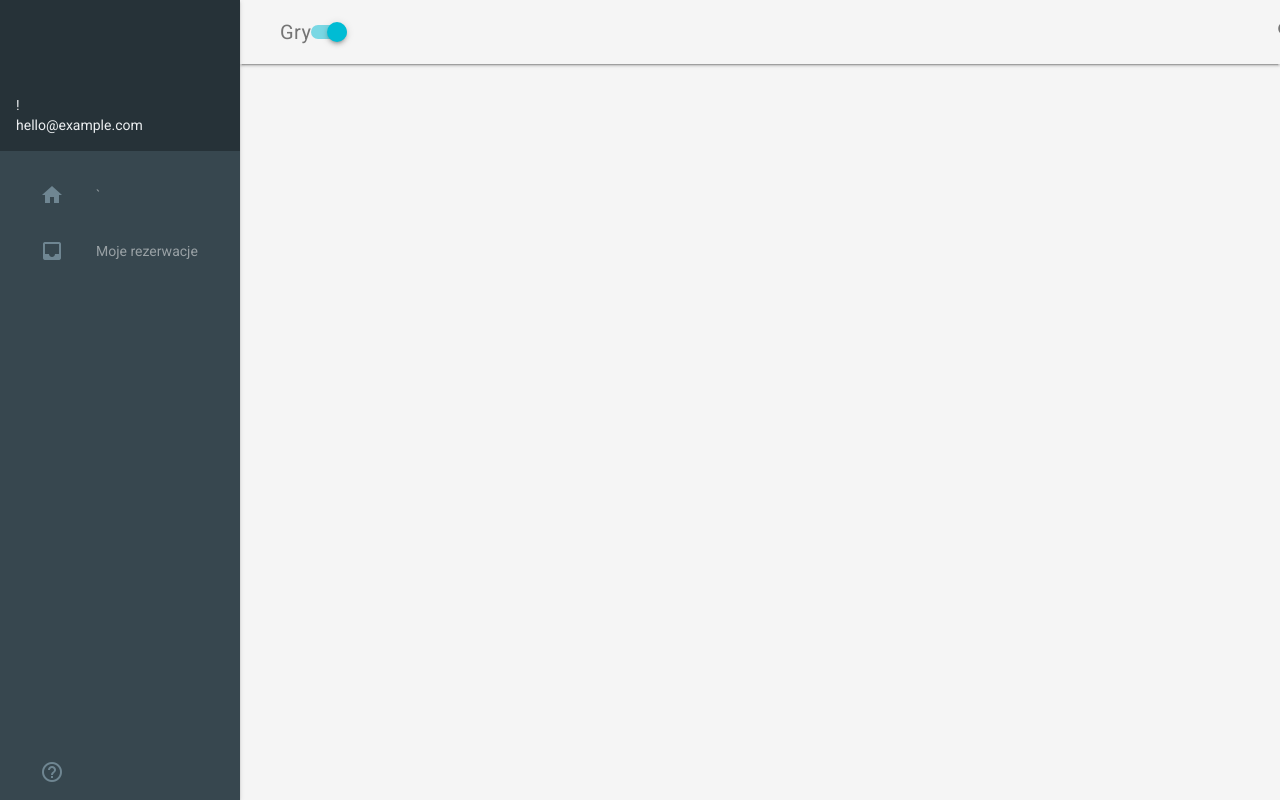
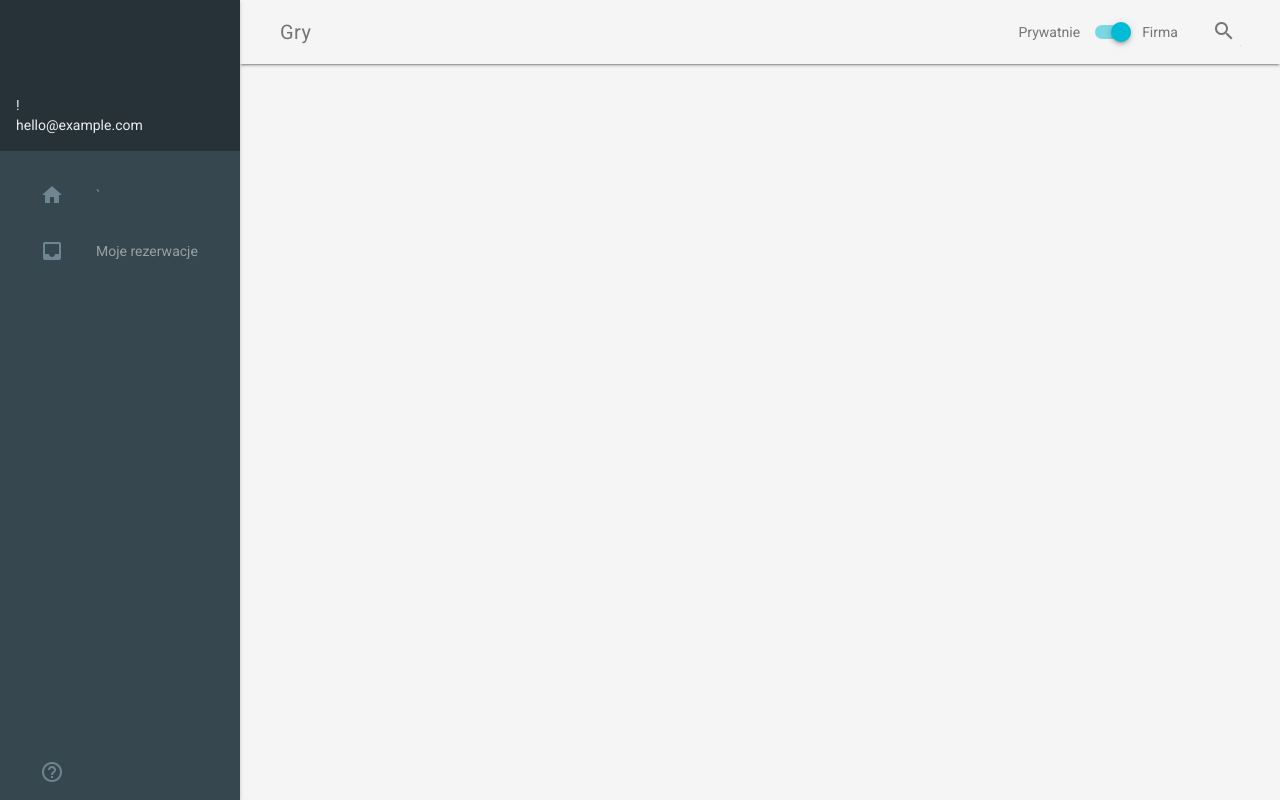
Before and after one commit to Komiii/GoU, a plain HTML site: page page/index.html in a window 1280 px wide. Drawn offline with nearby package versions, Linux system fonts and the light colour scheme.

Commit message:
Update index.html
s

```diff
--- a/page/index.html
+++ b/page/index.html
@@ -49,12 +49,15 @@
                 <div class="mdl-layout__header-row">
                     <span class="mdl-layout-title">Gry</span>
                     <div class="mdl-layout-spacer"></div>
-					<label class="mdl-switch mdl-js-switch mdl-js-ripple-effect" for="switch-1">
+					<span style="margin-right:15px">Prywatnie</span>
+					                    <div class="mdl-textfield mdl-js-textfield mdl-textfield--expandable" >
+										<label class="mdl-switch mdl-js-switch mdl-js-ripple-effect" for="switch-1">
 					  <input type="checkbox" id="switch-1" class="mdl-switch__input" checked>
 					  <span class="mdl-switch__label"></span>
-					</label>
+						</label></div>
+					<span style="margin-left:15px; margin-right:30px">Firma</span>
                     <div class="mdl-textfield mdl-js-textfield mdl-textfield--expandable">
-                        <label class="mdl-button mdl-js-button mdl-button--icon" for="search">
+							<label class="mdl-button mdl-js-button mdl-button--icon" for="search">
                             <i class="material-icons">search</i>
                         </label>
                         <div class="mdl-textfield__expandable-holder">
```
